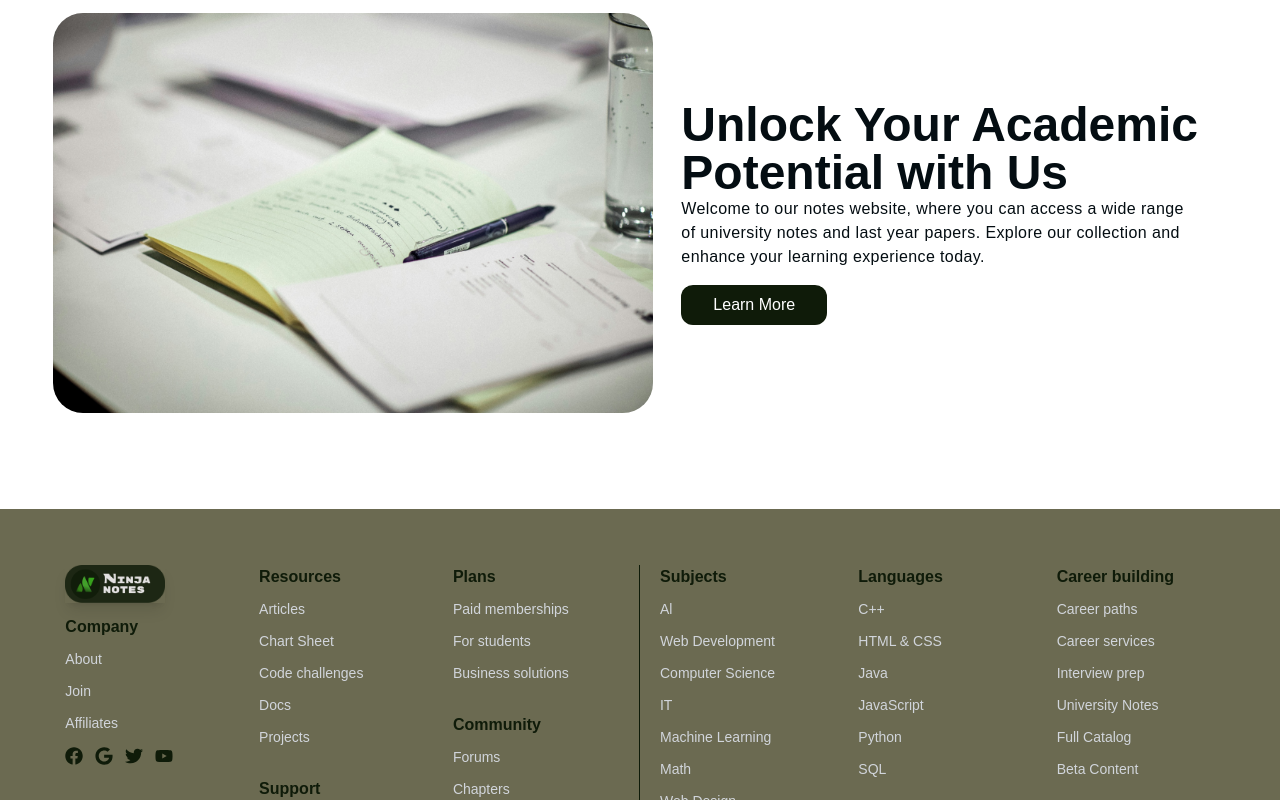
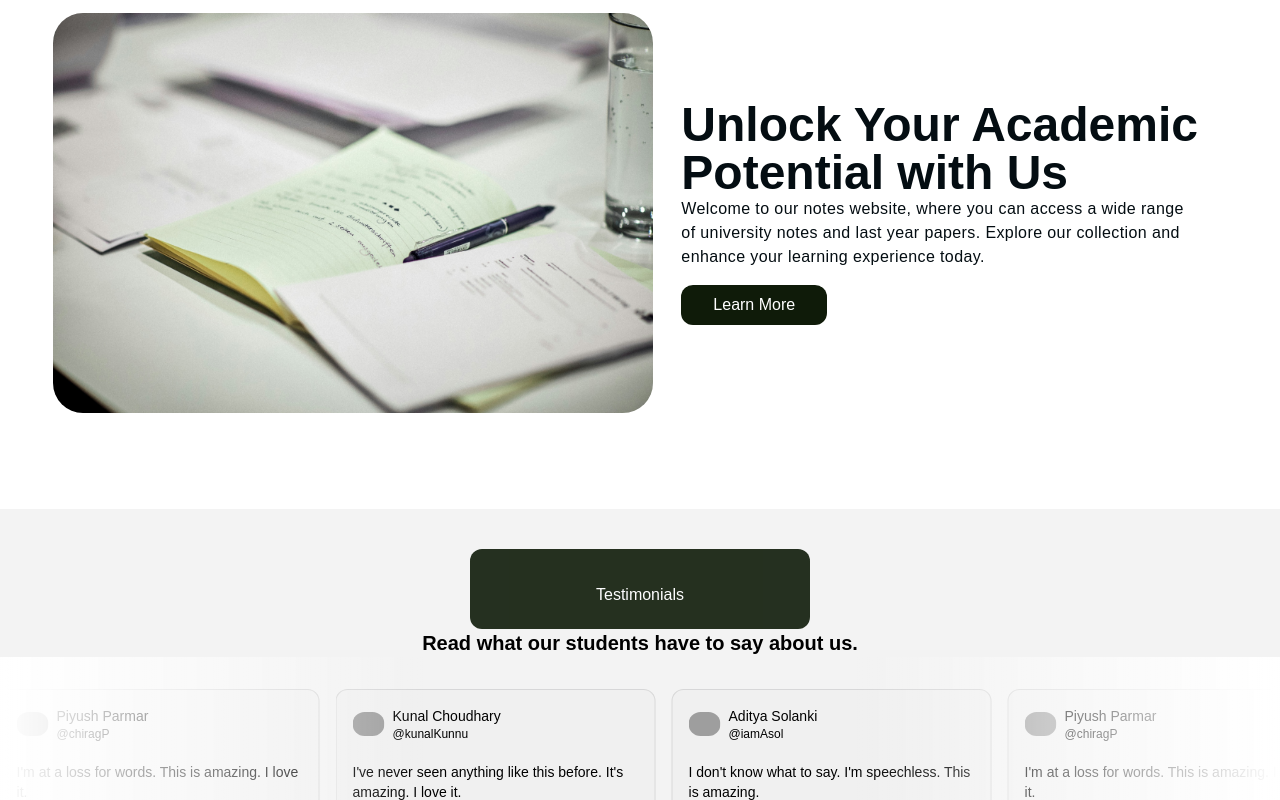
Before and after one commit to ayushp0413/NinjaNotes-Hosting-, a React (Vite) app: page / in a window 1280 px wide. Shown: the part 2000-2800 px from the top of the page. Built offline with nearby package versions, Linux system fonts and the light colour scheme; grey boxes are pictures that could not be loaded.

Commit message:
Completed Till Testimonial and Footer section

```diff
--- a/index.html
+++ b/index.html
@@ -2,9 +2,9 @@
 <html lang="en">
   <head>
     <meta charset="UTF-8" />
-    <link rel="icon" type="image/svg+xml" href="./src/assets/minLogo.svg" />
+    <link rel="icon" type="image/svg+xml" href="./src/assets/images/minLogo.svg" />
     <meta name="viewport" content="width=device-width, initial-scale=1.0" />
-    <title>Vite + React</title>
+    <title>Ninja Notes</title>
   </head>
   <body>
     <div id="root"></div>
--- /dev/null
+++ b/src/components/core/Home/Tesimonial.jsx
@@ -0,0 +1,90 @@
+import { cn } from '../../../lib/utils'
+import Marquee from '../../magicui/Marquee'
+
+const reviews = [
+  {
+    name: 'Kunal Choudhary',
+    username: '@kunalKunnu',
+    body: "I've never seen anything like this before. It's amazing. I love it.",
+    img: 'https://avatar.vercel.sh/jack'
+  },
+  {
+    name: 'Aditya Solanki',
+    username: '@iamAsol',
+    body: "I don't know what to say. I'm speechless. This is amazing.",
+    img: 'https://avatar.vercel.sh/jill'
+  },
+  {
+    name: 'Piyush Parmar',
+    username: '@chiragP',
+    body: "I'm at a loss for words. This is amazing. I love it.",
+    img: 'https://avatar.vercel.sh/john'
+  },
+  {
+    name: 'Aditya Sharma',
+    username: '@adityaChinu',
+    body: "I'm at a loss for words. This is amazing. I love it.",
+    img: 'https://avatar.vercel.sh/jane'
+  },
+  {
+    name: 'Vikas Jain',
+    username: '@vksJain',
+    body: "I'm at a loss for words. This is amazing. I love it.",
+    img: 'https://avatar.vercel.sh/jenny'
+  },
+  {
+    name: 'Rajdeep Porwal',
+    username: '@creativePorwal',
+    body: "I'm at a loss for words. This is amazing. I love it.",
+    img: 'https://avatar.vercel.sh/james'
+  }
+]
+
+const firstRow = reviews.slice(0, reviews.length / 2)
+const secondRow = reviews.slice(reviews.length / 2)
+
+const ReviewCard = ({ img, name, username, body }) => {
+  return (
+    <figure
+      className={cn(
+        'relative w-80 h-40 cursor-pointer overflow-hidden rounded-xl border p-4',
+        // light styles
+        'border-gray-950/[.1] bg-gray-950/[.01] hover:bg-gray-950/[.05]',
+        // dark styles
+        'dark:border-gray-50/[.1] dark:bg-gray-50/[.10] dark:hover:bg-gray-50/[.15]'
+      )}
+    >
+      <div className='flex flex-row items-center gap-2'>
+        <img className='rounded-full' width='32' height='32' alt='' src={img} />
+        <div className='flex flex-col space-y-0'>
+          <figcaption className='text-sm font-medium dark:text-white'>
+            {name}
+          </figcaption>
+          <p className='text-xs font-medium dark:text-white/40'>{username}</p>
+        </div>
+      </div>
+      <blockquote className='mt-5 text-sm'>{body}</blockquote>
+    </figure>
+  )
+}
+
+const Tesimonial = () => {
+  return (
+    <div className='relative flex h-[400px] w-full flex-col items-center justify-center overflow-hidden '>
+      <Marquee pauseOnHover className='[--duration:20s]'>
+        {firstRow.map(review => (
+          <ReviewCard key={review.username} {...review} />
+        ))}
+      </Marquee>
+      <Marquee reverse pauseOnHover className='[--duration:20s]'>
+        {secondRow.map(review => (
+          <ReviewCard key={review.username} {...review} />
+        ))}
+      </Marquee>
+      <div className='pointer-events-none absolute inset-y-0 left-0 w-1/3 bg-gradient-to-r from-white dark:from-background'></div>
+      <div className='pointer-events-none absolute inset-y-0 right-0 w-1/3 bg-gradient-to-l from-white dark:from-background'></div>
+    </div>
+  )
+}
+
+export default Tesimonial
--- /dev/null
+++ b/src/components/magicui/Marquee.tsx
@@ -0,0 +1,52 @@
+import { cn } from "../../lib/utils";
+import React from 'react'
+
+interface MarqueeProps {
+  className?: string;
+  reverse?: boolean;
+  pauseOnHover?: boolean;
+  children?: React.ReactNode;
+  vertical?: boolean;
+  repeat?: number;
+  [key: string]: any;
+}
+
+export default function Marquee({
+  className,
+  reverse,
+  pauseOnHover = false,
+  children,
+  vertical = false,
+  repeat = 4,
+  ...props
+}: MarqueeProps) {
+  return (
+    <div
+      {...props}
+      className={cn(
+        "group flex overflow-hidden p-2 [--duration:40s] [--gap:1rem] [gap:var(--gap)]",
+        {
+          "flex-row": !vertical,
+          "flex-col": vertical,
+        },
+        className,
+      )}
+    >
+      {Array(repeat)
+        .fill(0)
+        .map((_, i) => (
+          <div
+            key={i}
+            className={cn("flex shrink-0 justify-around [gap:var(--gap)]", {
+              "animate-marquee flex-row": !vertical,
+              "animate-marquee-vertical flex-col": vertical,
+              "group-hover:[animation-play-state:paused]": pauseOnHover,
+              "[animation-direction:reverse]": reverse,
+            })}
+          >
+            {children}
+          </div>
+        ))}
+    </div>
+  );
+}
--- a/src/pages/Home.jsx
+++ b/src/pages/Home.jsx
@@ -7,8 +7,9 @@ import ServiceCard from '../components/core/Home/ServiceCard'
 import { services } from '../assets/data/serviceCardData'
 import NumberTicker from '../components/magicui/NumberTicker'
 import serviceImage from '../assets/images/Service Image.png'
+import Testimonial from '../components/core/Home/Tesimonial'
 import Footer from '../components/common/Footer'
-import ParticlesBackground from '../components/Particles/ParticlesBackground'
+// import ParticlesBackground from '../components/Particles/ParticlesBackground'
 const Home = () => {
   const color = '#64AE06'
 
@@ -140,6 +141,18 @@ const Home = () => {
           </div>
         </div>
 
+        {/*---------------------- TESTIMONIAL SECTION ----------------------*/}
+      <div className='bg-[#f3f3f3] pt-10 ' >
+        <div className='w-[340px] h-[80px] bg-dargGreen opacity-90 mx-auto flex items-center justify-center rounded-xl'>
+          <h2 className='text-white pt-3'>Testimonials</h2>
+        </div>
+        <p className='text-center text-xl font-semibold '>
+          Read what our students have to say about us.
+        </p>
+        <Testimonial />
+      </div>
+
+
 
       {/* ------------------ FOOTER ------------------------------------- */}
       <Footer />
--- a/tailwind.config.js
+++ b/tailwind.config.js
@@ -26,8 +26,18 @@ export default {
       },
       animation: {
         "border-beam": "border-beam calc(var(--duration)*1s) infinite linear",
+        marquee: "marquee var(--duration) linear infinite",
+        "marquee-vertical": "marquee-vertical var(--duration) linear infinite",
       },
       keyframes: {
+        marquee: {
+          from: { transform: "translateX(0)" },
+          to: { transform: "translateX(calc(-100% - var(--gap)))" },
+        },
+        "marquee-vertical": {
+          from: { transform: "translateY(0)" },
+          to: { transform: "translateY(calc(-100% - var(--gap)))" },
+        },
         "border-beam": {
           "100%": {
             "offset-distance": "100%",
```
Also changed, not shown: Issues.txt (added).
